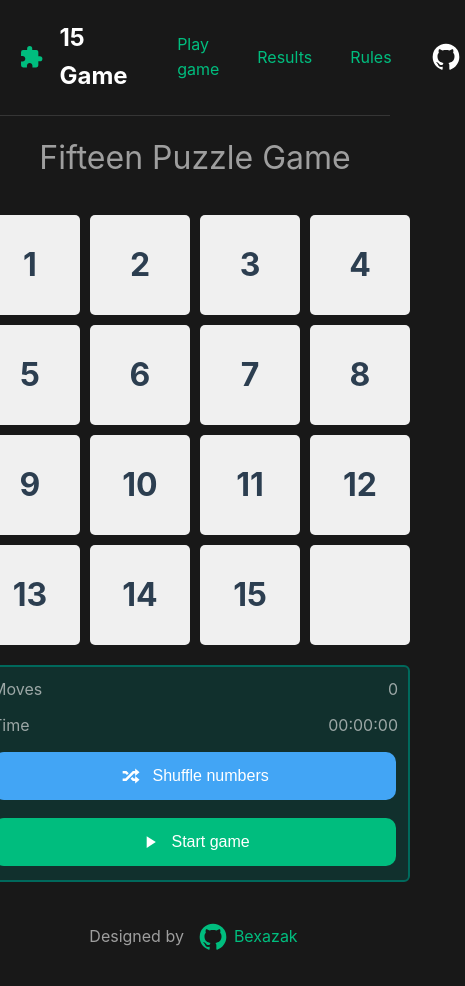
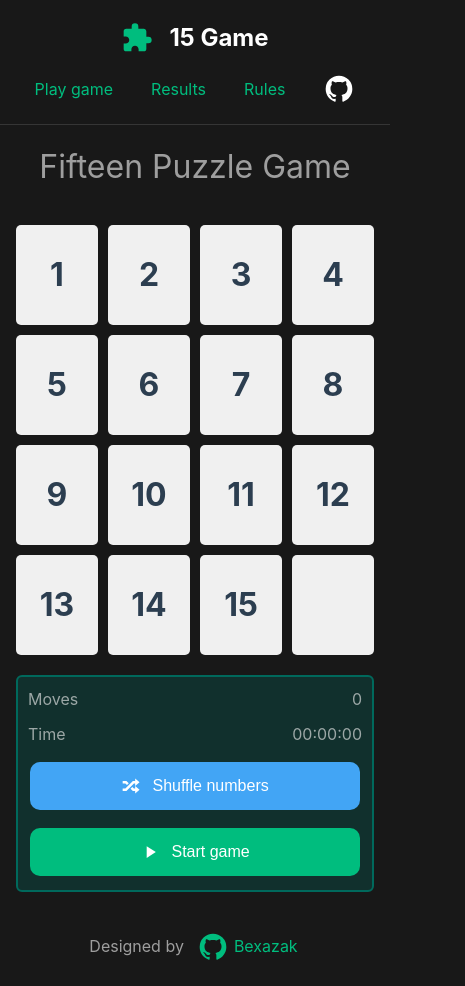
Before and after one commit to Bexazak/game-fifteen, a Vue app: page /#/ in a window 390 px wide. Shown: the whole page, 465 px wide, since content can reach past the window. Built offline with nearby package versions, Linux system fonts and the light colour scheme.

Commit message:
add responsive to play grid and header

```diff
--- a/src/assets/game.scss
+++ b/src/assets/game.scss
@@ -3,15 +3,17 @@
     display: flex;
     flex-wrap: wrap;
     gap: 10px;
-    width: 430px;
+    width: 100%;
+    max-width: 430px;
 
     .game_place__item {
-      width: 100px;
-      height: 100px;
-      background-color: #f0f0f0;
       display: flex;
       justify-content: center;
       align-items: center;
+      width: calc((100% - 30px) / 4);
+      height: 100px;
+      background-color: #f0f0f0;
+
       color: #2c3e50;
       flex-direction: column;
       transition: background-color .3s;
@@ -42,6 +44,10 @@
     border: 2px solid #00695C;
     border-radius: 6px;
     background-color: rgba(0, 105, 92, .3);
+    @media (max-width: 960px) {
+      width: 100%;
+      max-width: 430px;
+    }
   }
 
   &_info {
@@ -99,11 +105,3 @@
     }
   }
 }
-
-@media (max-width: 960px) {
-  .game {
-    &_panel {
-      width: 430px;
-    }
-  }
-}
--- a/src/assets/main.scss
+++ b/src/assets/main.scss
@@ -19,17 +19,17 @@
   &_header {
     justify-content: space-between;
     align-items: center;
+
+    @media (max-width: 960px) {
+      flex-direction: column;
+      gap: 10px;
+    }
   }
 
   &_game {
     justify-content: center;
-  }
-}
 
-
-@media (max-width: 960px) {
-  .wrapper {
-    &_game {
+    @media (max-width: 960px) {
       flex-direction: column;
       align-items: center;
     }
--- a/src/components/Header.vue
+++ b/src/components/Header.vue
@@ -62,6 +62,11 @@ const menuItems = reactive([
     a {
       margin-left: 1em;
       text-decoration: none;
+      &:first-child {
+        @media (max-width: 960px) {
+          margin-left: 0;
+        }
+      }
     }
   }
 }
```
